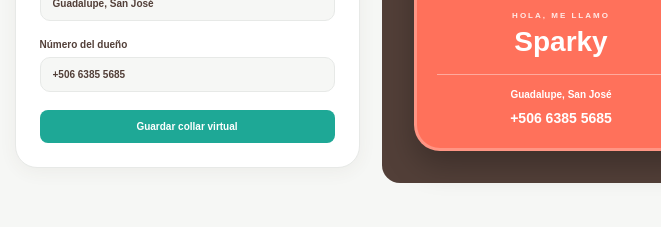
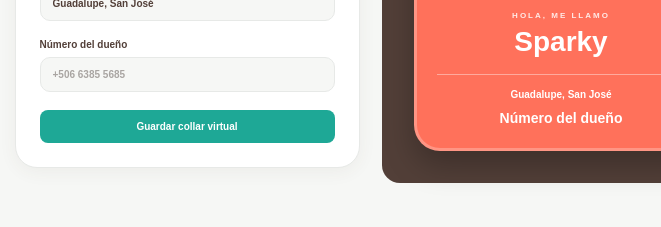
Before and after one commit to Sebastian-Matamoros-Mendez/PawSnap, a plain HTML site: page collar_Virtual/collar_Virtual.html in a window 1280 px wide. Shown: the part 322-549 px from the top of the page, 369-1030 px from the left. Drawn offline with Linux system fonts and the light colour scheme.

Commit message:
modificar el collar virtual

```diff
--- a/collar_Virtual/collar_Virtual.html
+++ b/collar_Virtual/collar_Virtual.html
@@ -62,7 +62,7 @@
                         <label class="field_Label" for="pet_Address">Lugar donde vive</label>
                         <input class="field_Input" type="text" id="pet_Address" name="pet_Address" value="Guadalupe, San José">
                         <label class="field_Label" for="owner_Phone">Número del dueño</label>
-                        <input class="field_Input" type="tel" id="owner_Phone" name="owner_Phone" value="+506 6385 5685">
+                        <input class="field_Input" type="number" id="owner_Phone" name="owner_Phone" value="506 6385 5685" placeholder="+506 6385 5685">
                         <button id="save_Button" type="submit">Guardar collar virtual</button>
                     </form>
                 </div>
--- a/js/main.js
+++ b/js/main.js
@@ -7,6 +7,7 @@ const buscador = document.getElementById("search_Input");
 let textoBusqueda = "";
 
 /* FIN ELEMENTOS Y ESTADO */
+
 
 /* MOSTRAR PUBLICACIONES RECIENTES */
 /* Qué se hace: muestra las 3 publicaciones más recientes (y que coincidan con la búsqueda) */
@@ -18,6 +19,7 @@ function actualizarInicio() {
 
 /* FIN MOSTRAR PUBLICACIONES RECIENTES */
 
+
 /* INICIO Y EVENTOS */
 /* Qué se hace: carga los datos, muestra las tarjetas y activa los eventos de la página */
 
@@ -26,7 +28,6 @@ actualizarInicio();
 activarEventosTarjetas(listaPublicaciones, actualizarInicio);
 
 /* Evento input: filtra mientras se escribe en el buscador del encabezado */
-
 buscador.addEventListener("input", function () {
     textoBusqueda = buscador.value;
     actualizarInicio();
```
